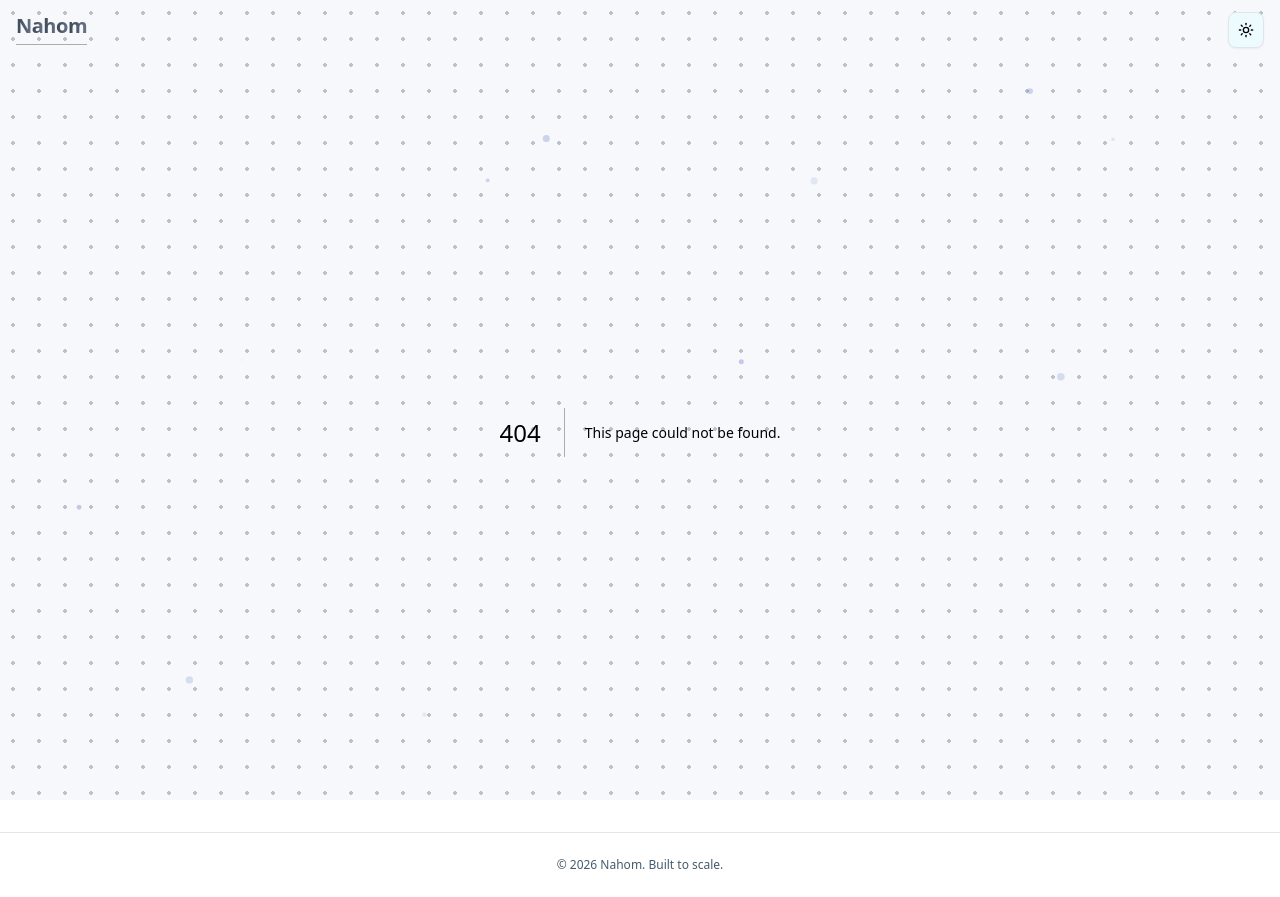
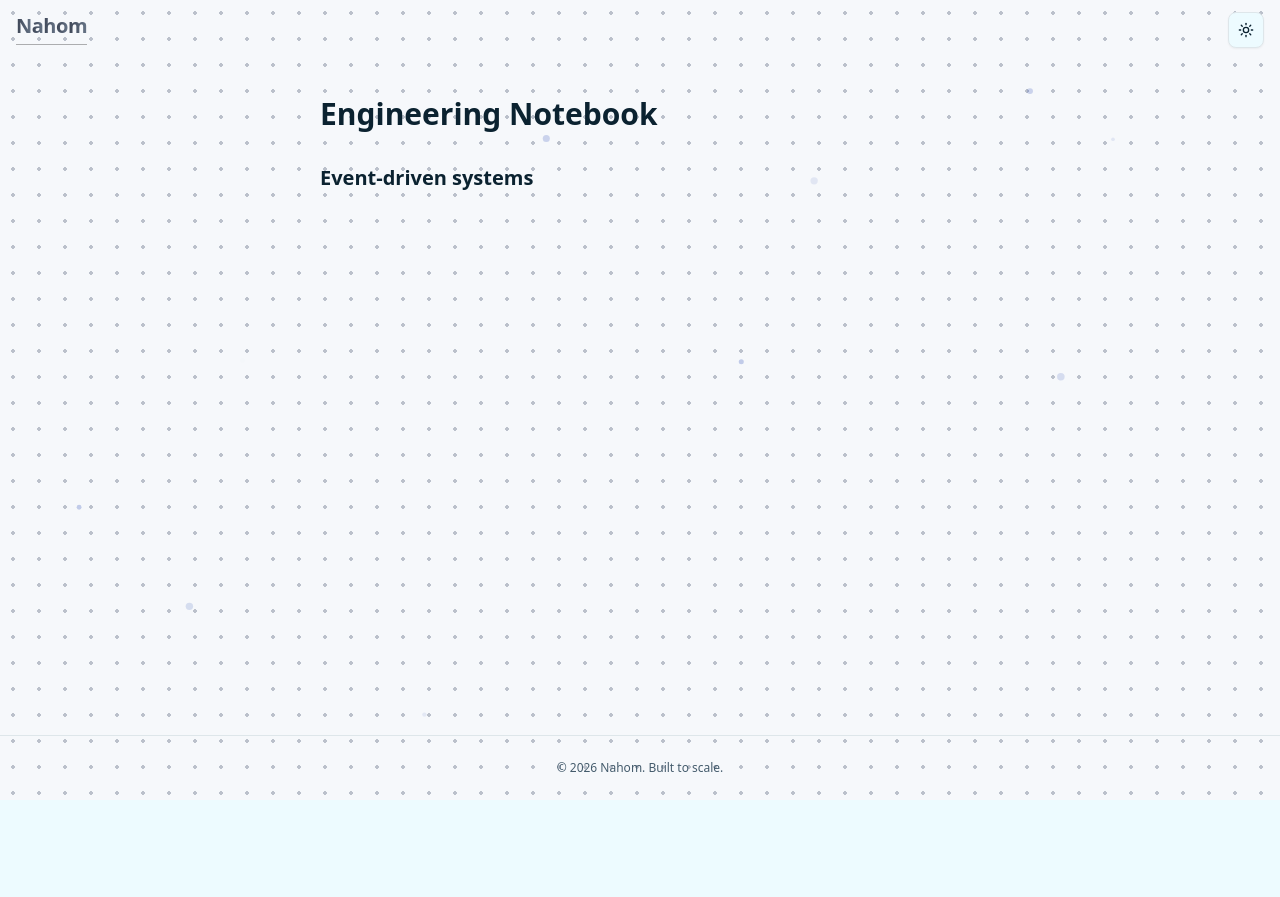
Before and after one commit to nahom-zewdu/my-portfolio, a Next.js app: page /engineering-notebook in a window 1280 px wide. Before the commit this address had no page. After the commit the page ends 800 px from the top, so only its background shows below. Built offline with nearby package versions, Linux system fonts and the light colour scheme.

Commit message:
Add engineering-notebook route with note detail pages

```diff
--- /dev/null
+++ b/src/app/engineering-notebook/[slug]/page.tsx
@@ -0,0 +1,23 @@
+import path from "path";
+import fs from "fs";
+import { notFound } from "next/navigation";
+
+export async function generateStaticParams() {
+  const notesDir = path.join(process.cwd(), "content/notes");
+  if (!fs.existsSync(notesDir)) return [] as Array<{ slug: string }>;
+  const files = fs.readdirSync(notesDir).filter((f) => f.endsWith(".mdx"));
+  return files.map((file) => ({ slug: file.replace(/\.mdx$/, "") }));
+}
+
+export default async function EngineeringNotebookArticlePage({ params }: { params: Promise<{ slug: string }> }) {
+  const { slug } = await params;
+  const filePath = path.join(process.cwd(), "content/notes", `${slug}.mdx`);
+  if (!fs.existsSync(filePath)) return notFound();
+  // Dynamic import of the MDX file as a React component
+  const Note = (await import(`../../../../content/notes/${slug}.mdx`)).default;
+  return (
+    <article className="prose dark:prose-invert mx-auto py-16 px-4">
+      <Note />
+    </article>
+  );
+}
--- /dev/null
+++ b/src/app/engineering-notebook/page.tsx
@@ -0,0 +1,33 @@
+import fs from "fs";
+import path from "path";
+import Link from "next/link";
+
+function getNotes() {
+  const notesDir = path.join(process.cwd(), "content/notes");
+  const files = fs.existsSync(notesDir) ? fs.readdirSync(notesDir).filter(f => f.endsWith(".mdx")) : [];
+  return files.map(file => {
+    const slug = file.replace(/\.mdx$/, "");
+    const content = fs.readFileSync(path.join(notesDir, file), "utf8");
+    const match = content.match(/title:\s*"([^"]+)"/);
+    const title = match ? match[1] : slug;
+    return { slug, title };
+  });
+}
+
+export default function EngineeringNotebookPage() {
+  const notes = getNotes();
+  return (
+    <section className="max-w-2xl mx-auto py-16 px-4">
+      <h1 className="text-3xl font-bold mb-8">Engineering Notebook</h1>
+      <ul className="space-y-4">
+        {notes.map(note => (
+          <li key={note.slug}>
+            <Link href={`/engineering-notebook/${note.slug}`} className="text-xl font-semibold hover:underline">
+              {note.title}
+            </Link>
+          </li>
+        ))}
+      </ul>
+    </section>
+  );
+}
```
